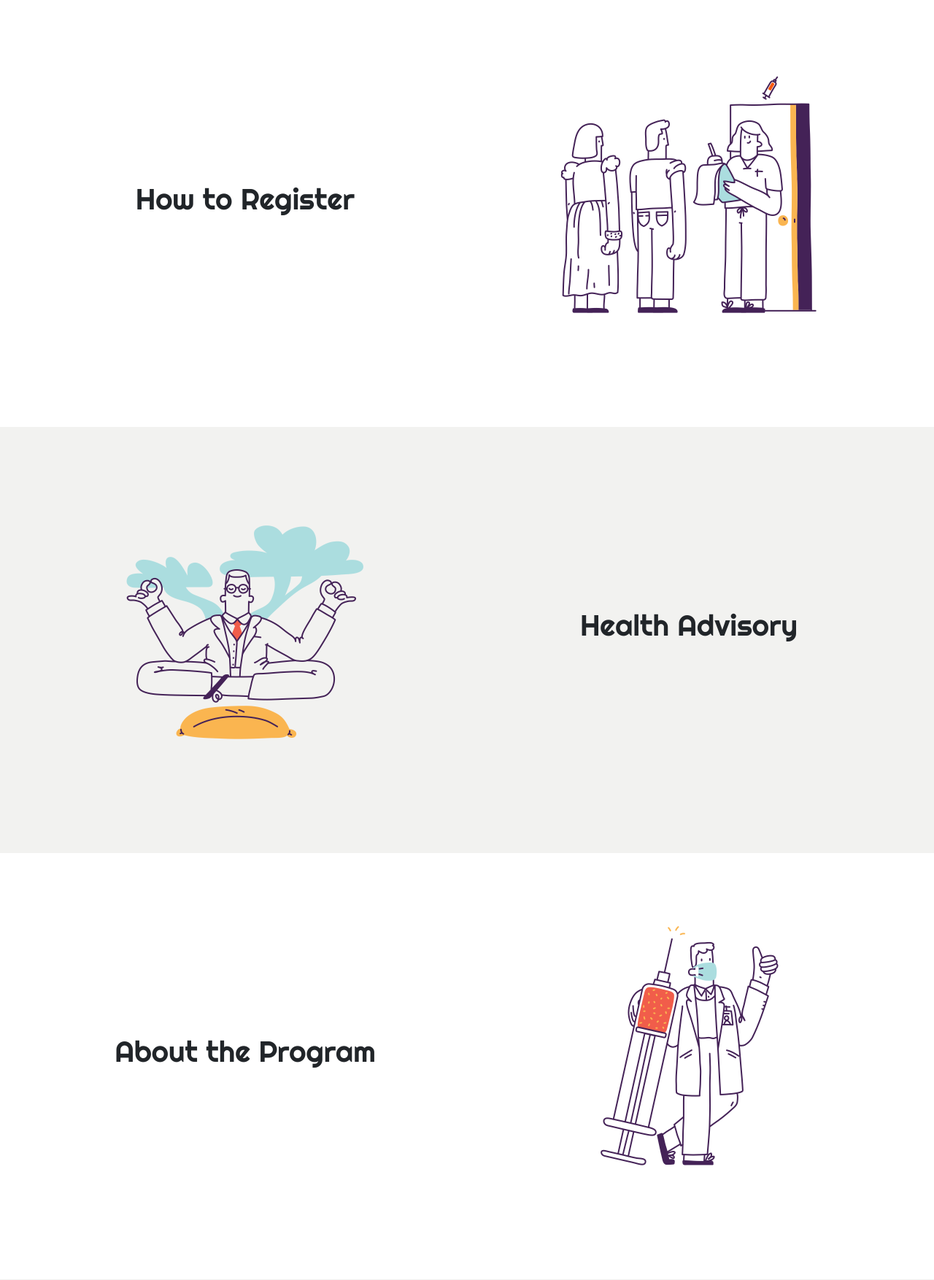
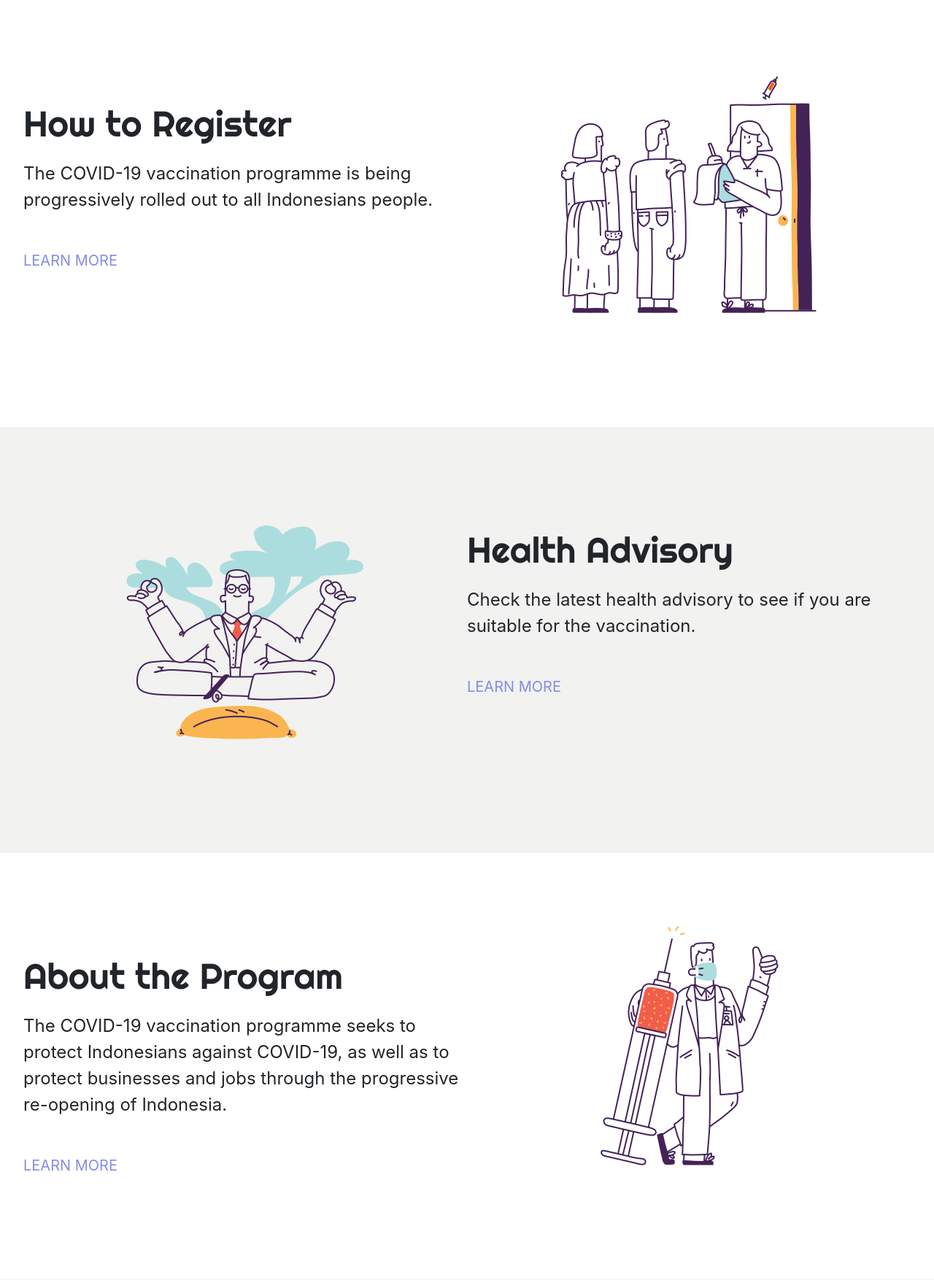
Before and after one commit to thoriqulhaq/Vaccinesia-IndoVaccinationRegistration, a PHP site: page / in a window 1280 px wide; the page is wider, and only the part inside the window is pictured. Shown: the part 1046-2800 px from the top of that part at 73% size. Run offline with PHP 8.4, Linux system fonts and the light colour scheme; some libraries are stand-ins or nearby versions.

Commit message:
attribute update

```diff
--- a/index.html
+++ b/index.html
@@ -71,6 +71,10 @@
             <div class="content-wrapper-1">
                 <div class="hero-word">
                     <h1>How to Register</h1>
+                    <p>The COVID-19 vaccination programme is being progressively rolled out to all Indonesians people.</p>
+                    <div id="learnmore-button">
+                        <a href="#">LEARN MORE</a>
+                    </div>
                 </div>
                 <div class="hero-picture">
                     <img src="img/pict-1.png">
@@ -84,6 +88,10 @@
             <div class="content-wrapper-2">
                 <div class="hero-word">
                     <h1>Health Advisory</h1>
+                    <p>Check the latest health advisory to see if you are suitable for the vaccination.</p>
+                    <div id="learnmore-button">
+                        <a href="#">LEARN MORE</a>
+                    </div>
                 </div>
                 <div class="hero-picture">
                     <img src="img/pict-2.png">
@@ -97,6 +105,10 @@
             <div class="content-wrapper-1">
                 <div class="hero-word">
                     <h1>About the Program</h1>
+                    <p>The COVID-19 vaccination programme seeks to protect Indonesians against COVID-19, as well as to protect businesses and jobs through the progressive re-opening of Indonesia.</p>
+                    <div id="learnmore-button">
+                        <a href="#">LEARN MORE</a>
+                    </div>
                 </div>
                 <div class="hero-picture">
                     <img src="img/pict-3.png">
--- a/styles.css
+++ b/styles.css
@@ -146,11 +146,31 @@ a {
 
 .hero-word {
     grid-area: hero-word;
-    display: grid;
     justify-content: center;
     align-items: center;
     width: 100%;
     margin-top: 4em;
+}
+
+.hero-word h1 {
+    padding-top: 20px;
+    font-size: 49px;
+}
+
+.hero-word p {
+    margin-top: 20px;
+    font-size: 24px;
+}
+
+#learnmore-button {
+    margin-top: 50px;
+}
+
+#learnmore-button a {
+    margin-top: 50px;
+    text-decoration: none;
+    color: #858CE4;
+    font-size: 20px;
 }
 
 .hero-picture {
```
